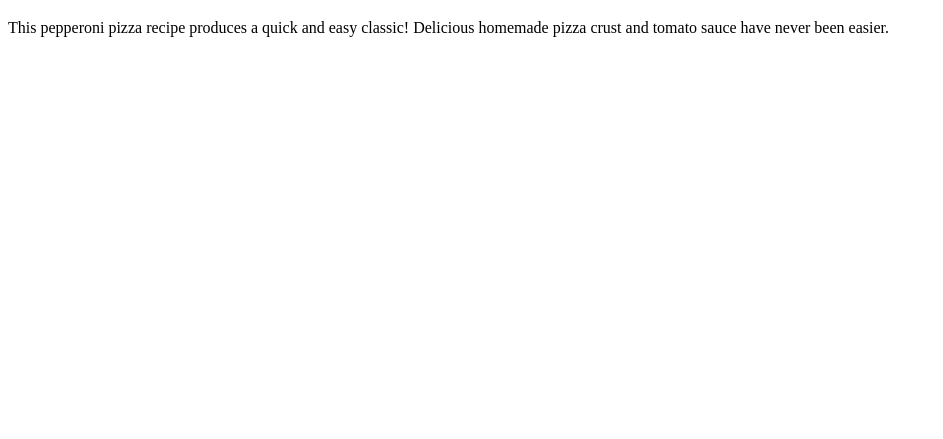
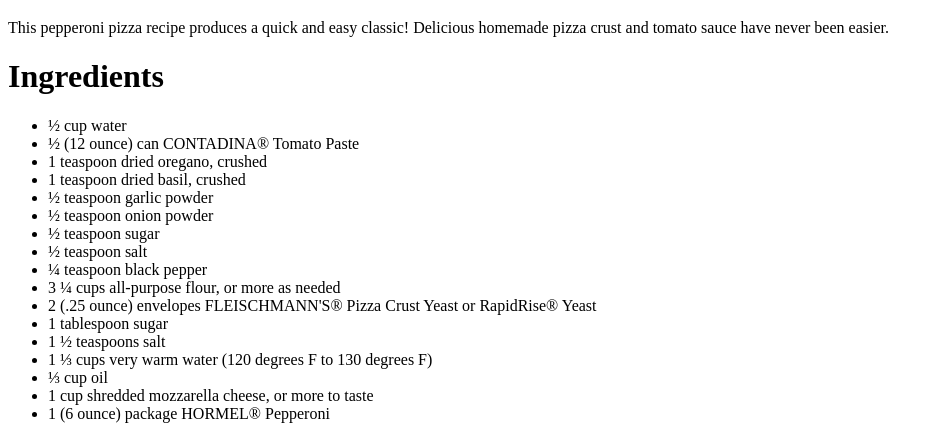
Before and after one commit to MarkFerianec/odin-recipes, a plain HTML site: page recipes/pepperoni-pizza.html in a window 1280 px wide. Shown: the part 708-1147 px from the top of the page, without its empty margins (0-943 px from the left). Before the commit the page ends 800 px from the top, so only its background shows below. Drawn offline with Linux system fonts and the light colour scheme.

Commit message:
Add ingredients list of Pepperoni Pizza

```diff
--- a/recipes/pepperoni-pizza.html
+++ b/recipes/pepperoni-pizza.html
@@ -11,5 +11,28 @@
     <img src="../images/pepperoni-pizza.webp" alt="Pepperoni Pizza">
     <h1>Description</h1>
     <p>This pepperoni pizza recipe produces a quick and easy classic! Delicious homemade pizza crust and tomato sauce have never been easier.</p>
+    <h1>Ingredients</h1>
+    <ul>
+        <!-- Contadina Quick Pizza Sauce: -->
+        <li>½ cup water</li>
+        <li>½ (12 ounce) can CONTADINA® Tomato Paste</li>
+        <li>1 teaspoon dried oregano, crushed</li>
+        <li>1 teaspoon dried basil, crushed</li>
+        <li>½ teaspoon garlic powder</li>
+        <li>½ teaspoon onion powder</li>
+        <li>½ teaspoon sugar</li>
+        <li>½ teaspoon salt</li>
+        <li>¼ teaspoon black pepper</li>
+        <!-- Fleischmann's Easy Pizza Crust: -->
+        <li>3 ¼ cups all-purpose flour, or more as needed</li>
+        <li>2 (.25 ounce) envelopes FLEISCHMANN'S® Pizza Crust Yeast or RapidRise® Yeast</li>
+        <li>1 tablespoon sugar</li>
+        <li>1 ½ teaspoons salt</li>
+        <li>1 ⅓ cups very warm water (120 degrees F to 130 degrees F) </li>
+        <li>⅓ cup oil</li>
+        <!-- Toppings: -->
+        <li>1 cup shredded mozzarella cheese, or more to taste</li>
+        <li>1 (6 ounce) package HORMEL® Pepperoni</li>
+    </ul>
 </body>
 </html>
```
